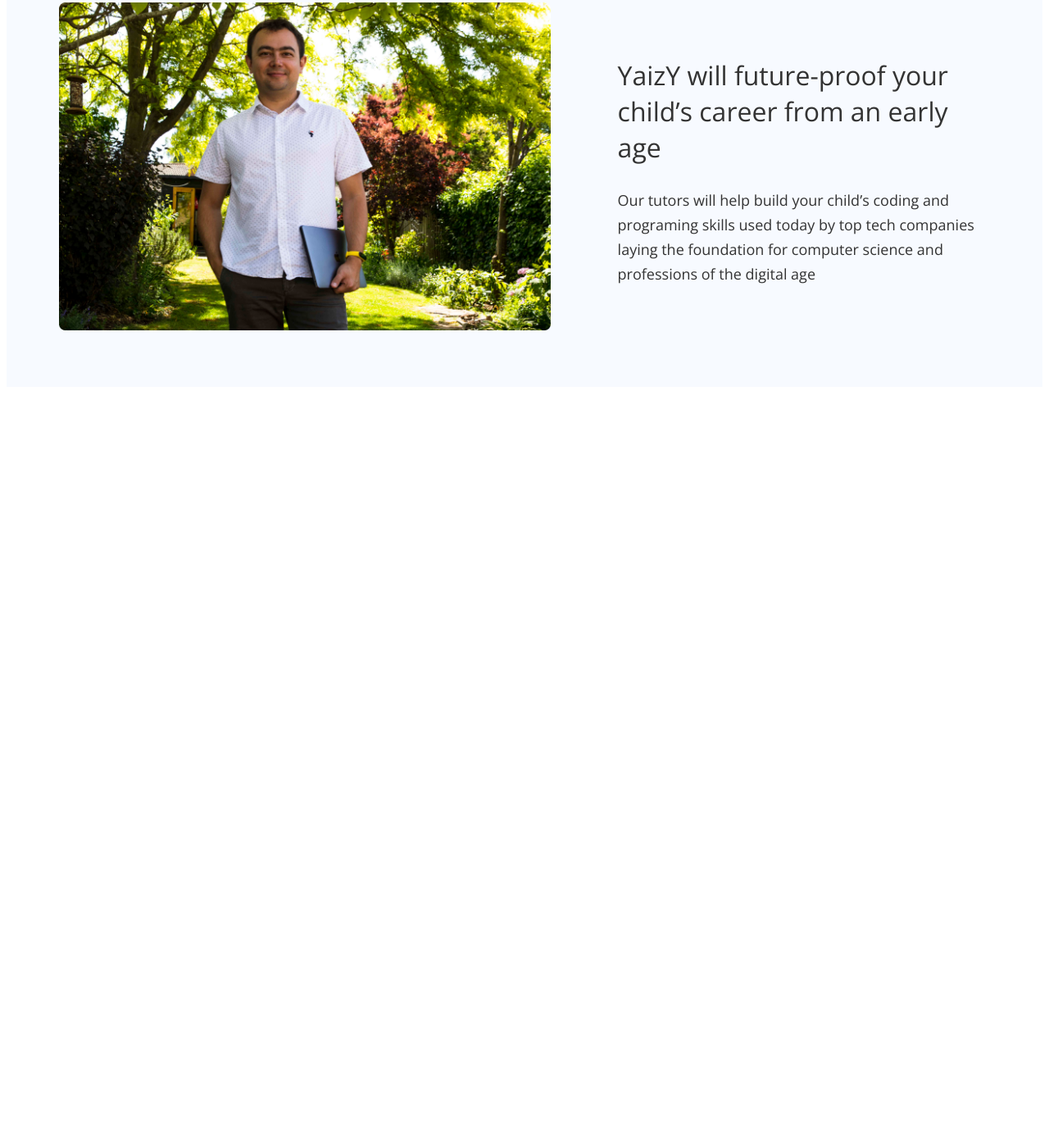
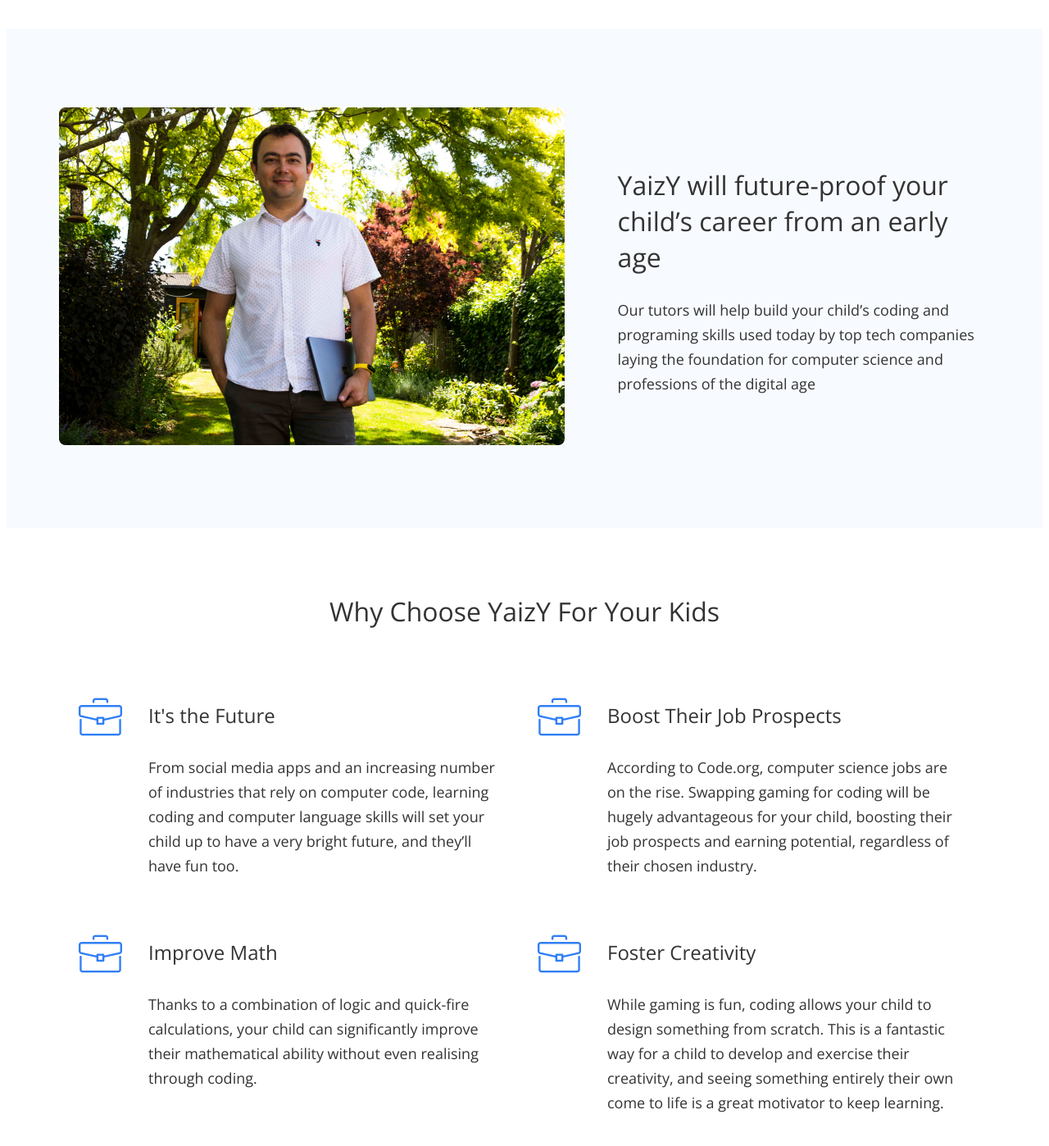
Before and after one commit to conorc470/yaizy-landing, a plain HTML site: page index.html in a window 1280 px wide. Shown: the part 762-2160 px from the top of the page at 82% size. Before the commit the page ends 1242 px from the top, so only its background shows below. Drawn offline with nearby package versions, Linux system fonts and the light colour scheme.

Commit message:
added choose section

```diff
--- a/index.html
+++ b/index.html
@@ -43,11 +43,11 @@
           <p>Taught by the experienced UK-based live tutors.</p>
         </div>
       </section>
-      </div>
+    </div>
     <div class="future-proof-container">
       <section class="future-proof">
           <div class="future-proof--img">
-            <img src="/img/middle_img.png" alt="" width="600px">
+            <img src="/img/middle_img.png" alt="">
           </div>
           <div class="future-proof--text">
             <h2>YaizY will future-proof your child’s career from an early age</h2>
@@ -55,5 +55,48 @@
           </div>
       </section>
     </div>
+    <div class="container choose">
+      <h2>Why Choose YaizY For Your Kids</h2>
+        <section class="choose__row">
+          <div class="choose__flex">
+            <div class="choose__flex--icon">
+              <img src="/img/briefcase 1.png" alt="">
+            </div>
+            <div class="choose__flex--text">
+              <h3>It's the Future</h3>
+              <p>From social media apps and an increasing number of industries that rely on computer code, learning coding and computer language skills will set your child up to have a very bright future, and they’ll have fun too.</p>
+            </div>
+          </div>
+          <div class="choose__flex">
+            <div class="choose__flex--icon">
+              <img src="/img/briefcase 1.png" alt="">
+            </div>
+            <div class="choose__flex--text">
+              <h3>Boost Their Job Prospects</h3>
+              <p>According to Code.org, computer science jobs are on the rise. Swapping gaming for coding will be hugely advantageous for your child, boosting their job prospects and earning potential, regardless of their chosen industry.</p>
+            </div>
+          </div>
+        </section>
+        <section class="choose__row">
+          <div class="choose__flex">
+            <div class="choose__flex--icon">
+              <img src="/img/briefcase 1.png" alt="">
+            </div>
+            <div class="choose__flex--text">
+              <h3>Improve Math</h3>
+              <p>Thanks to a combination of logic and quick-fire calculations, your child can significantly improve their mathematical ability without even realising through coding. </p>
+            </div>
+          </div>
+          <div class="choose__flex">
+            <div class="choose__flex--icon">
+              <img src="/img/briefcase 1.png" alt="">
+            </div>
+            <div class="choose__flex--text">
+              <h3>Foster Creativity</h3>
+              <p>While gaming is fun, coding allows your child to design something from scratch. This is a fantastic way for a child to develop and exercise their creativity, and seeing something entirely their own come to life is a great motivator to keep learning.</p>
+            </div>
+          </div>
+        </section>
+    </div>
   </body>
 </html>
--- a/scss/style.scss
+++ b/scss/style.scss
@@ -28,6 +28,35 @@
     margin: 2rem 0 0 4rem;
     @media only screen and (max-width: 770px) {
         margin: 4rem 1rem;
+    }
+}
+
+.choose h2 {
+    text-align: center;
+    margin: 0 auto;
+    padding: 3rem 0;
+}
+
+.choose__row {
+    display: flex;
+    flex-flow: row nowrap;
+    padding: 0 40px;
+    @media only screen and (max-width: 770px) {
+        flex-flow: column nowrap;;
+    }
+    .choose__flex {
+        width: 50%;
+        padding: 1rem;
+        display: inline-flex;
+        @media only screen and (max-width: 770px) {
+            width: 100%;
+        }
+        .choose__flex--icon {
+            padding: 1rem 2rem 2rem 0;
+        }
+        .choose__flex--text {
+            padding-right: 1rem;
+        }
     }
 }
 
@@ -67,21 +96,19 @@
     @media only screen and (max-width: 770px) {
         flex-flow: column wrap;
         justify-content: center;
-        padding: 1rem;
+        padding: 0 3rem;
     }
     .benefit {
         display: inline-flex;
+        padding: 1rem;
 
         p {
-            padding: 0 1rem;
+            padding: 1rem;
         }
         img {
             width: 60px;
             height: 60px;
-            padding-top: 1rem;
-        }
-        @media only screen and (max-width: 770px) {
-            padding: 1rem 0;
+            margin-top: 1rem;
         }
     }
 }
@@ -89,8 +116,11 @@
 .future-proof-container {
     background: rgba(48, 127, 245, 0.04);
     width: 100%;
-    padding: 4rem;
-    margin: 0 auto;
+    padding: 6rem 4rem;
+    margin: 2rem auto;
+    @media only screen and (max-width: 770px) {
+        padding: 4rem 2rem;
+    }
 }
 
 .future-proof {
@@ -100,13 +130,26 @@
     justify-content: space-between;
     flex-direction: row;
     align-items: center;
+    @media only screen and (max-width: 770px) {
+        flex-direction: column-reverse;
+        max-width: 600px;
+        justify-content: center;
+    }
     .future-proof--img {
         max-width: 60%;
         text-align: center;
+        width: 600px;
+        @media only screen and (max-width: 770px) {
+            max-width: 100%;
+        }
     }
     .future-proof--text {
         max-width: 40%;
         text-align: left;
+        @media only screen and (max-width: 770px) {
+            max-width: 100%;
+            padding-bottom: 1.5rem;
+        }
     }
 }
 
```
Also changed, not shown: css/style.css.
